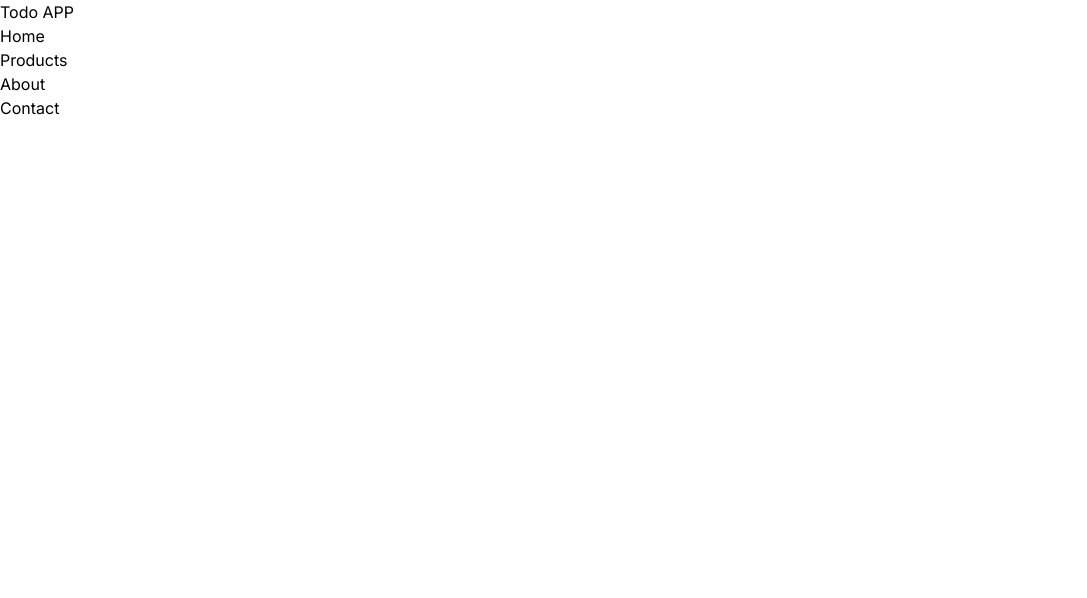
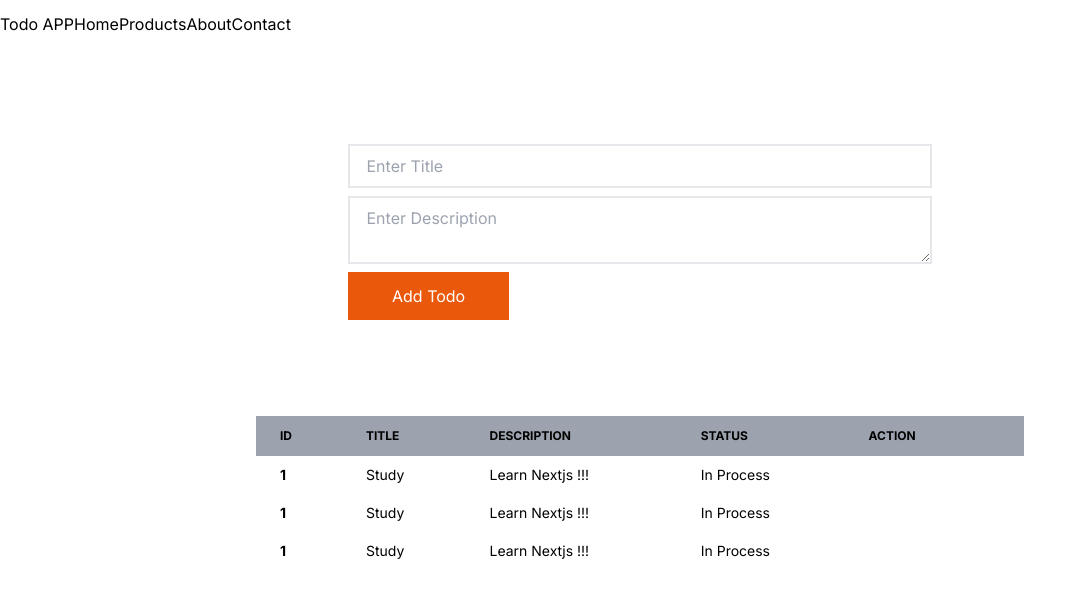
Before and after one commit to felixlutr/Todo-Next-App, a Next.js app: page / in a window 1280 px wide. Shown: the top 598 px of the page, without its empty margins (0-1087 px from the left). Built offline with nearby package versions, Linux system fonts and the light colour scheme.

Commit message:
added a table, form , next step is backend api routes

```diff
--- /dev/null
+++ b/Components/Todo.jsx
@@ -0,0 +1,23 @@
+import React from "react";
+
+const Todo = () => {
+  return (
+    <tr className="text-black border-b dark:border-black">
+      <th
+        scope="row"
+        className="px-6 py-4 font-medium text-black whitespace-nowrap"
+      >
+        1
+      </th>
+      <td className="px-6 py-4">Study</td>
+      <td className="px-6 py-4">Learn Nextjs !!!</td>
+      <td className="px-6 py-4">In Process</td>
+      <td className="px-6 py-4 flex gap-1">
+        <button className="py-2 px-4 bg-red-500 text-white">Delete</button>
+        <button className="py-2 px-4 bg-green-500 text-white">Done</button>
+      </td>
+    </tr>
+  );
+};
+
+export default Todo;
--- a/app/layout.js
+++ b/app/layout.js
@@ -16,7 +16,8 @@ export default function RootLayout({ children }) {
     <html lang="en">
       <body className={inter.className}>
         <Navbar/>
-        {children}</body>
+        {children}
+        </body>
     </html>
   );
 }
--- /dev/null
+++ b/app/page.jsx
@@ -0,0 +1,85 @@
+"use client"
+import Todo from "@/Components/Todo";
+import { useState } from "react";
+import { ToastContainer, toast } from 'react-toastify';
+import 'react-toastify/dist/ReactToastify.css';
+
+
+export default function Home() {
+  const [formData, setFormData] = useState({
+    title: "",
+    description: "",
+  });
+
+const onChangeHandler = (e) => {
+const name = e.target.name;
+const value = e.target.value;
+setFormData(form => ({...form,[name]:value}));
+console.log(formData)
+}
+
+const onSubmitHandler = async (e) => {
+  e.preventDefault();
+  try {
+
+
+
+    toast.success('Task was added')
+  } catch (error) {
+    toast.error("Error")
+  }
+
+}
+
+
+  return (
+    <>
+    <ToastContainer theme="dark"/>
+      <form onSubmit={onSubmitHandler} className="flex items-start flex-col gap-2 w-[80%] max-w-[600px] mt-24 px-2 mx-auto">
+        <input value={formData.title} onChange={onChangeHandler}
+          type="text"
+          name="title"
+          placeholder=" Enter Title"
+          className="px-3 py-2 border-2 w-full"
+        />
+        <textarea value={formData.description} onChange={onChangeHandler}
+          name="description"
+          placeholder=" Enter Description"
+          className="px-3 py-2 border-2 w-full"
+        ></textarea>
+        <button type="submit" className="bg-orange-600 py-3 px-11 text-white">
+          Add Todo
+        </button>
+      </form>
+
+      <div className="relative overflow-x-auto mt-24 w-[60%] mx-auto">
+        <table className="w-full text-sm text-left rtl:text-right text-black dark:text-black">
+          <thead className="text-xs text-black uppercase bg-gray-400  dark:text-black">
+            <tr>
+              <th scope="col" className="px-6 py-3">
+                ID
+              </th>
+              <th scope="col" className="px-6 py-3">
+                Title
+              </th>
+              <th scope="col" className="px-6 py-3">
+                Description
+              </th>
+              <th scope="col" className="px-6 py-3">
+                Status
+              </th>
+              <th scope="col" className="px-6 py-3">
+                Action
+              </th>
+            </tr>
+          </thead>
+          <tbody>
+            <Todo />
+            <Todo />
+            <Todo />
+          </tbody>
+        </table>
+      </div>
+    </>
+  );
+}
```
Also changed, not shown: app/page.js (deleted, +0 -10 lines), package.json (+6 -4 lines), 1 other file (tests, documents, lock files or other folders).
